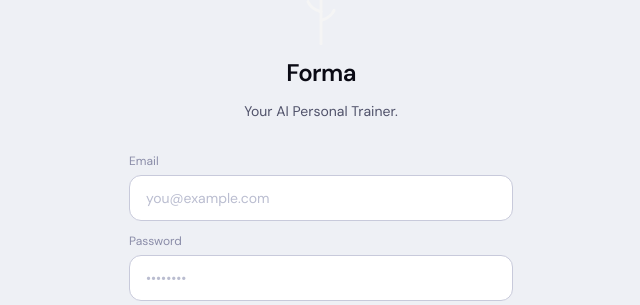
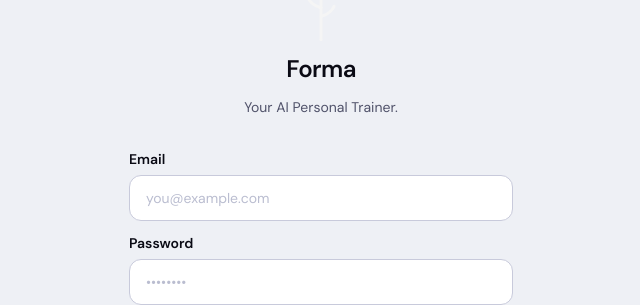
Before and after one commit to jasonmtaft-svg/Formav3, a Next.js app: page / in a window 1280 px wide. Shown: the part 195-500 px from the top of the page, without its empty margins (319-959 px from the left). Built offline with nearby package versions, Linux system fonts and the light colour scheme; no server answers.

Commit message:
fix: bolder, darker Email and Password labels on sign in page

```diff
--- a/components/auth/SignInForm.tsx
+++ b/components/auth/SignInForm.tsx
@@ -40,7 +40,7 @@ export function SignInForm() {
 
         <form className="space-y-3" action={(fd) => startTransition(() => handleAction(fd))}>
           <div>
-            <label htmlFor="email" className="block text-xs text-text-muted mb-1.5">
+            <label htmlFor="email" className="block text-sm font-semibold text-text-primary mb-1.5">
               Email
             </label>
             <input
@@ -55,7 +55,7 @@ export function SignInForm() {
           </div>
 
           <div>
-            <label htmlFor="password" className="block text-xs text-text-muted mb-1.5">
+            <label htmlFor="password" className="block text-sm font-semibold text-text-primary mb-1.5">
               Password
             </label>
             <input
```
